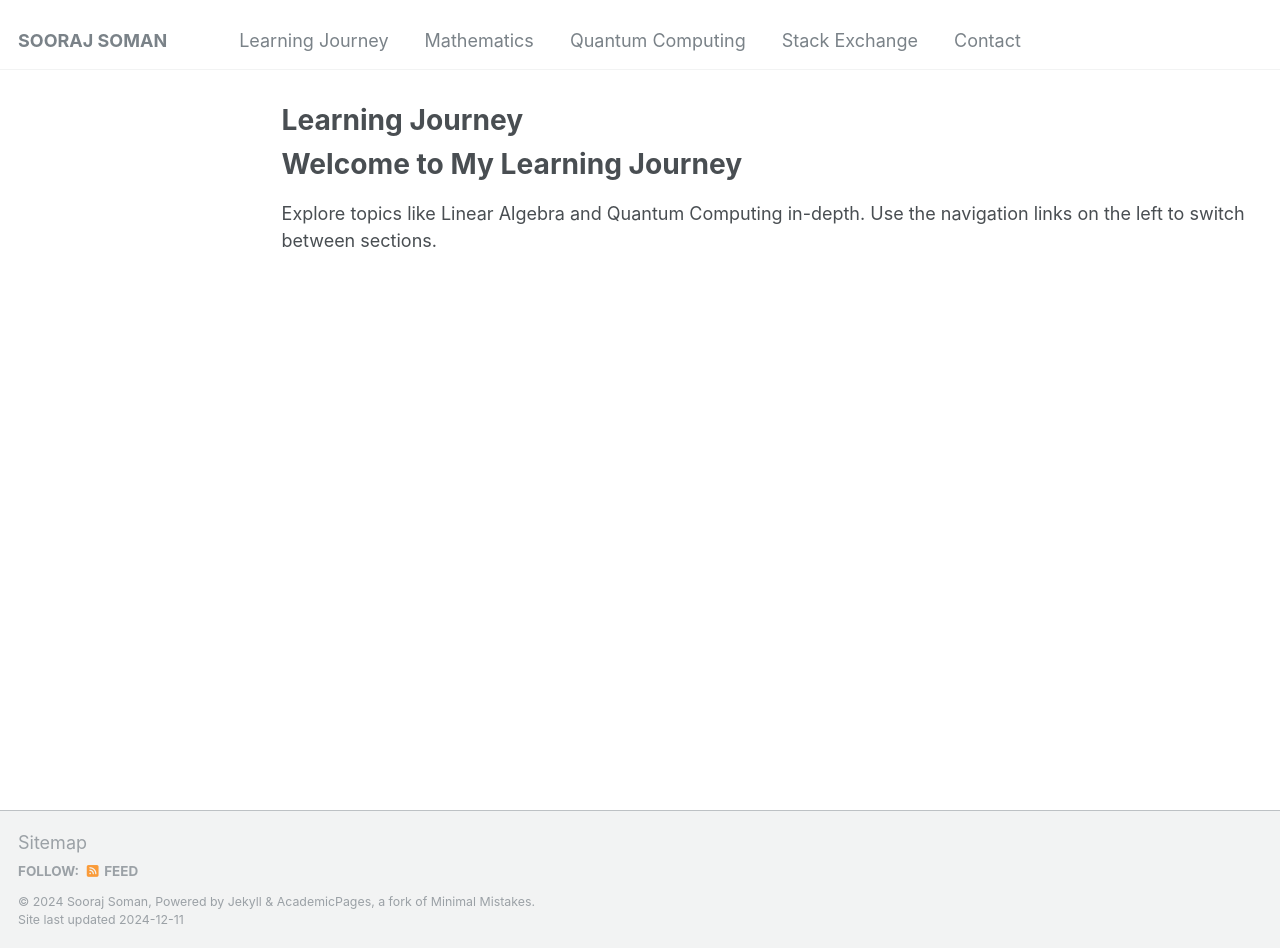
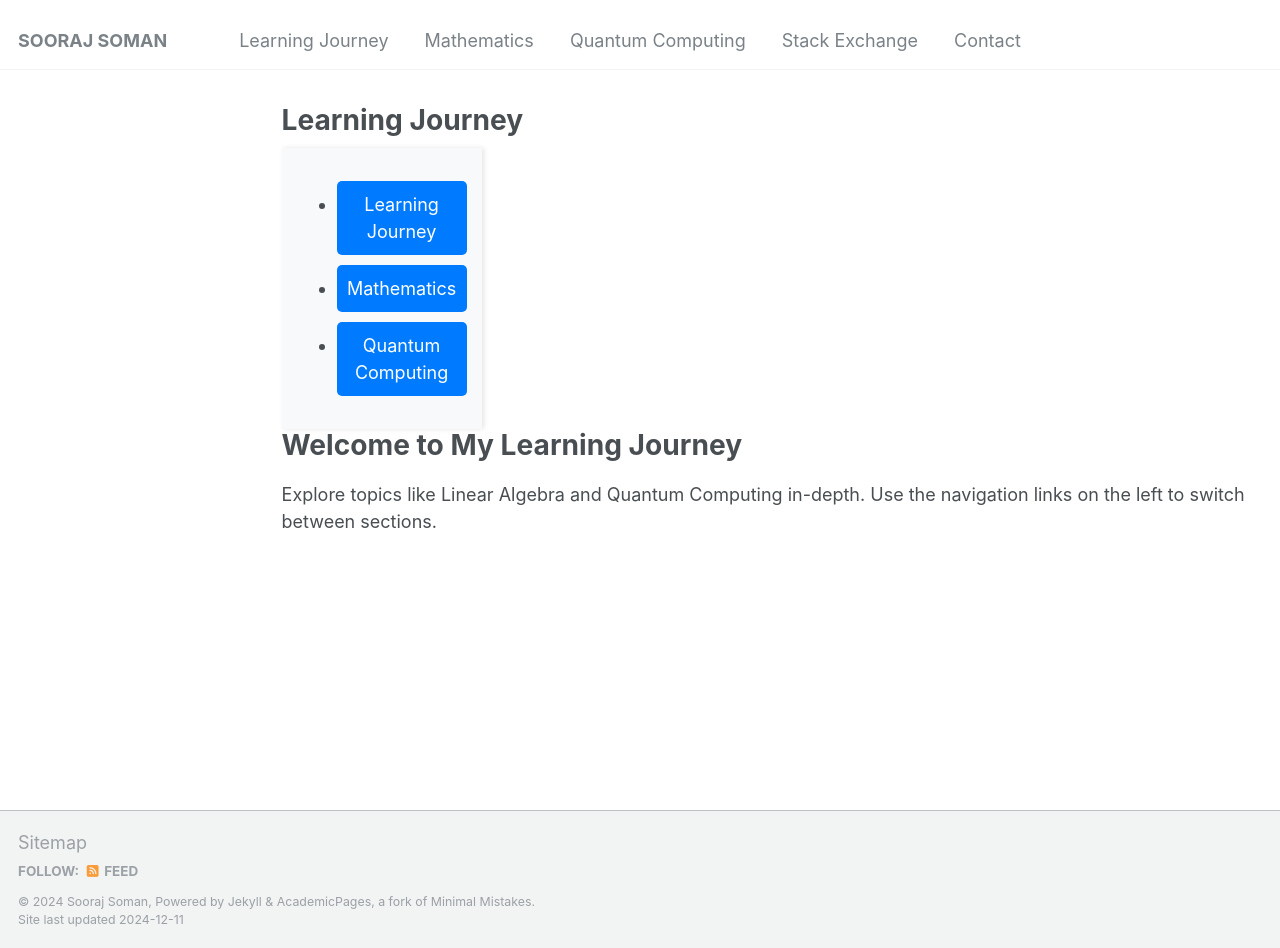
Before and after one commit to soorajss1729/soorajss1729.github.io, a Jekyll site: the page built from _learning/learning.md, in a window 1280 px wide and 948 px high. Built offline with Jekyll 4.4.1, drawn with Linux system fonts in a browser that asks for light colours.

Commit message:
Update learning.md

```diff
--- a/_learning/learning.md
+++ b/_learning/learning.md
@@ -5,5 +5,14 @@
 classes: wide
 ---
 
+<div class="learning-sidebar">
+  <ul>
+    <li><a href="/learning/">Learning Journey</a></li>
+    <li><a href="/mathematics/">Mathematics</a></li>
+    <li><a href="/quantum-computing/">Quantum Computing</a></li>
+  </ul>
+</div>
+
+
 <h1>Welcome to My Learning Journey</h1>
 <p>Explore topics like Linear Algebra and Quantum Computing in-depth. Use the navigation links on the left to switch between sections.</p>
```
